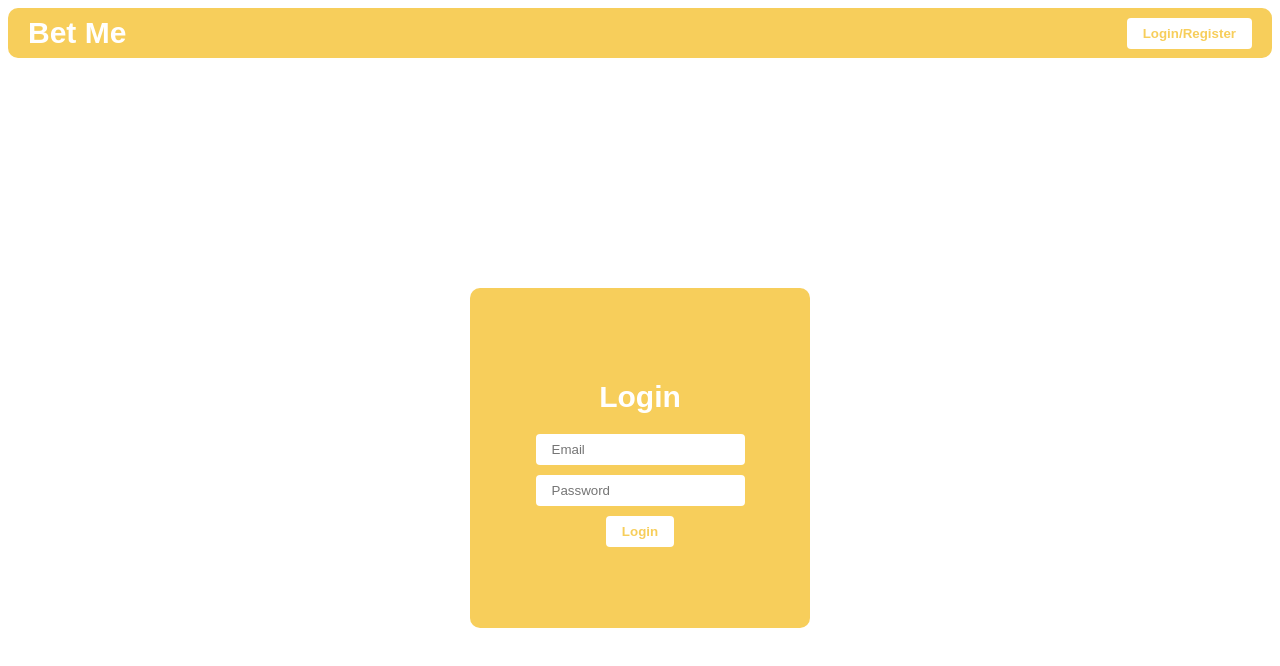
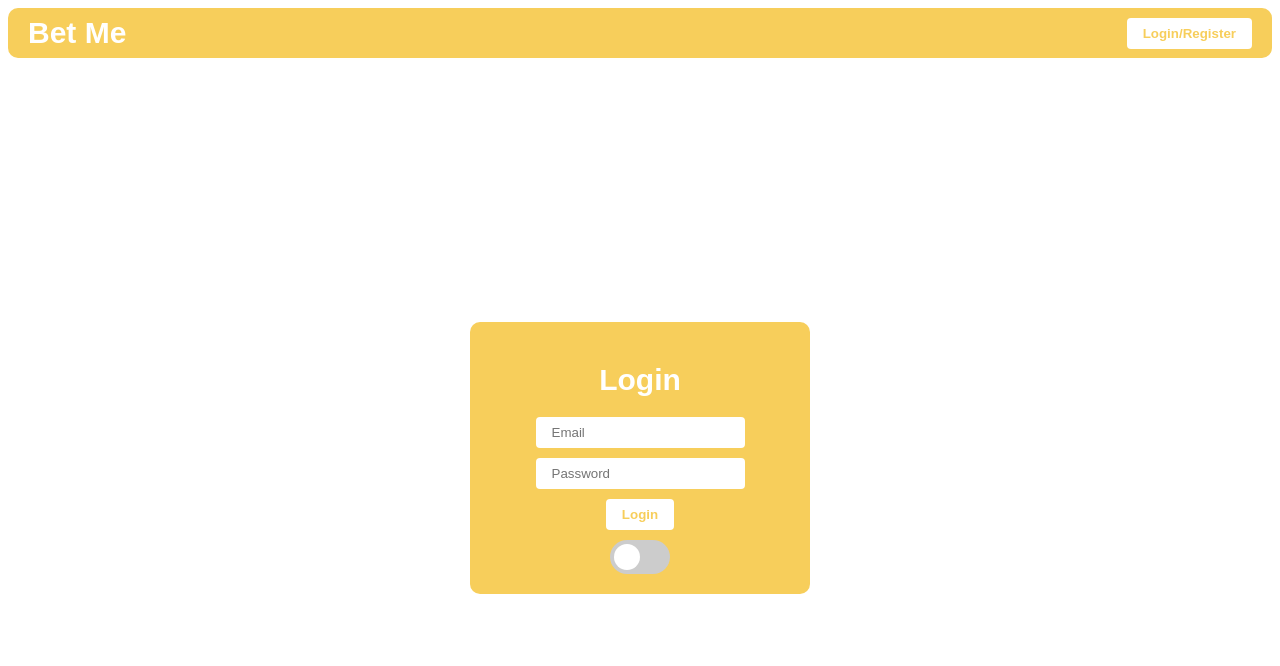
Before and after one commit to DoctorTau/Betme-frontend, a SvelteKit app: page / in a window 1280 px wide. Shown: the top 666 px of the page. Built offline with nearby package versions, Linux system fonts and the light colour scheme.

Commit message:
Add registration form and toggler.

```diff
--- a/src/app.html
+++ b/src/app.html
@@ -3,6 +3,7 @@
 	<head>
 		<meta charset="utf-8" />
 		<link rel="icon" href="%sveltekit.assets%/favicon.png" />
+		<link rel="stylesheet" href="/styles/style.css">
 		<meta name="viewport" content="width=device-width" />
 		%sveltekit.head%
 	</head>
--- a/src/components/colors.ts
+++ b/src/components/colors.ts
@@ -1,4 +1,4 @@
 export const colors = {
-    primaryYellow: '#f7ce5b',
+    primaryYellow: 'var(--betme-yellow)',
     primaryBlack: '#1E1E24',
 };
--- a/src/components/header.svelte
+++ b/src/components/header.svelte
@@ -14,7 +14,7 @@
 
 <style>
 	.topbar {
-		background-color: #f7ce5b;
+		background-color: var(--betme-yellow);
 		color: white;
 		height: 50px;
 		display: flex;
@@ -26,7 +26,7 @@
 
 	.profile-button {
 		background-color: white;
-		color: #f7ce5b;
+		color: var(--betme-yellow);
 		border: none;
 		padding: 8px 16px;
 		border-radius: 4px;
--- a/src/components/loginform.svelte
+++ b/src/components/loginform.svelte
@@ -4,61 +4,89 @@
 
 <script lang="ts">
 	import { createEventDispatcher } from 'svelte';
-	import { login } from '../logic/login';
+	import { login, register } from '../logic/login';
 	import { goto } from '$app/navigation';
 	import { fade } from 'svelte/transition';
+	import ToggleSwitch from './toggleSwitch.svelte';
 
 	const dispatch = createEventDispatcher();
 
+	let regForm = false;
+
+	let name = '';
 	let email = '';
 	let password = '';
 
 	let handleLogin = async () => {
-		const res = await login(email, password);
-		if (res) {
-			dispatch('login');
-			goto('/');
+		try {
+			await login(email, password);
+		} catch (e) {
+			console.log(e);
 		}
 	};
 
-	// let handleRegister = async () => {
-	// 	const res = await login(email, password, true);
-	// 	if (res) {
-	// 		dispatch('login');
-	// 		goto('/');
-	// 	}
-	// };
+	let handleRegister = async () => {
+		try {
+			await register(name, email, password);
+		} catch (e) {
+			console.log(e);
+		}
+	};
 </script>
 
-<div class="loginform">
-	<div class="loginform__container">
-		<h1 class="loginform__title">Login</h1>
-		<input class="loginform__input" type="email" placeholder="Email" bind:value={email} />
-		<input class="loginform__input" type="password" placeholder="Password" bind:value={password} />
-		<button class="loginform__button" on:click={handleLogin}> Login </button>
-		<!-- <button class="loginform__button" on:click={handleRegister}> Register </button> -->
+<div class="form">
+	<div class="loginform">
+		{#if regForm}
+			<h1 class="loginform__title">Register</h1>
+			<input class="loginform__input" type="text" placeholder="Name" bind:value={name} />
+			<input class="loginform__input" type="email" placeholder="Email" bind:value={email} />
+			<input
+				class="loginform__input"
+				type="password"
+				placeholder="Password"
+				bind:value={password}
+			/>
+			<button class="loginform__button" on:click={handleRegister}> Register </button>
+		{:else}
+			<h1 class="loginform__title">Login</h1>
+			<input class="loginform__input" type="email" placeholder="Email" bind:value={email} />
+			<input
+				class="loginform__input"
+				type="password"
+				placeholder="Password"
+				bind:value={password}
+			/>
+			<button class="loginform__button" on:click={handleLogin}> Login </button>
+		{/if}
+
+		<ToggleSwitch
+			func={() => {
+				regForm = !regForm;
+			}}
+		/>
 	</div>
 </div>
 
 <style>
-	.loginform {
+	.form {
+		/* set this to center of the page */
 		display: flex;
+		justify-content: center;
 		align-items: center;
-		justify-content: center;
 		height: 100vh;
 	}
 
-	.loginform__container {
+	.loginform {
 		display: flex;
 		flex-direction: column;
 		align-items: center;
-		justify-content: center;
+		justify-content: top;
 		padding: 20px;
 		border-radius: 10px;
-		background-color: #f7ce5b;
+		background-color: var(--betme-yellow);
 		color: white;
 		width: 300px;
-		height: 300px;
+		height: auto;
 	}
 
 	.loginform__title {
@@ -81,7 +109,7 @@
 		border: none;
 		margin-bottom: 10px;
 		background-color: white;
-		color: #f7ce5b;
+		color: var(--betme-yellow);
 		font-weight: bold;
 		cursor: pointer;
 	}
--- /dev/null
+++ b/src/components/toggleSwitch.svelte
@@ -0,0 +1,79 @@
+<!-- Create a toggle switch. The func should be passed from outside -->
+
+<script lang="ts">
+	import { createEventDispatcher } from 'svelte';
+	import { fade } from 'svelte/transition';
+
+	const dispatch = createEventDispatcher();
+
+	export let func: () => void;
+	export let checked: boolean = false;
+
+	let handleToggle = () => {
+		func();
+	};
+</script>
+
+<div class="toggle-switch">
+	<input type="checkbox" id="toggle" {checked} on:change={handleToggle} />
+	<label for="toggle" />
+</div>
+
+<style>
+	.toggle-switch {
+		position: relative;
+		display: inline-block;
+		width: 60px;
+		height: 34px;
+	}
+
+	.toggle-switch input {
+		opacity: 0;
+		width: 0;
+		height: 0;
+	}
+
+	.toggle-switch label {
+		position: absolute;
+		top: 0;
+		left: 0;
+		right: 0;
+		bottom: 0;
+		cursor: pointer;
+		border-radius: 34px;
+		background-color: #ccc;
+		-webkit-transition: 0.4s;
+		transition: 0.4s;
+	}
+
+	.toggle-switch label:before {
+		position: absolute;
+		content: '';
+		height: 26px;
+		width: 26px;
+		left: 4px;
+		bottom: 4px;
+		background-color: white;
+		-webkit-transition: 0.4s;
+		transition: 0.4s;
+		border-radius: 50%;
+	}
+
+	.toggle-switch input:checked + label {
+		background-color: var(--betme-black);
+	}
+
+	.toggle-switch input:focus + label {
+		box-shadow: 0 0 1px var(--betme-yellow);
+	}
+
+	.toggle-switch input:checked + label:before {
+		-webkit-transform: translateX(26px);
+		-ms-transform: translateX(26px);
+		transform: translateX(26px);
+	}
+
+	.toggle-switch label:active:before {
+		width: 45px;
+	}
+</style>
--- a/src/logic/login.ts
+++ b/src/logic/login.ts
@@ -1,6 +1,25 @@
-// Create a login method that takes a email and password and returns a promise jwt.
-import fetch from 'node-fetch';
+export const login = async (email: string, password: string) => {
+    const response = await fetch('https://reqres.in/api/login', {
+        method: 'POST',
+        body: JSON.stringify({ email, password }),
+        headers: { 'Content-Type': 'application/json' },
+    });
 
-export const login = async (email: string, password: string) => {
-    return null;
+    if (!response.ok) {
+        throw new Error('Invalid credentials');
+    }
+
+    document.cookie = `token=${response.text()}`;
 }
+
+export const register = async (username: string, email: string, password: string) => {
+    const response = await fetch('https://reqres.in/api/register', {
+        method: 'POST',
+        body: JSON.stringify({ username, email, password }),
+        headers: { 'Content-Type': 'application/json' },
+    });
+
+    if (!response.ok) {
+        throw new Error('Invalid credentials');
+    }
+}
--- /dev/null
+++ b/static/styles/style.css
@@ -0,0 +1,4 @@
+:root {
+    --betme-yellow: #f7ce5b;
+    --betme-black: #1e1e24;
+}
```
